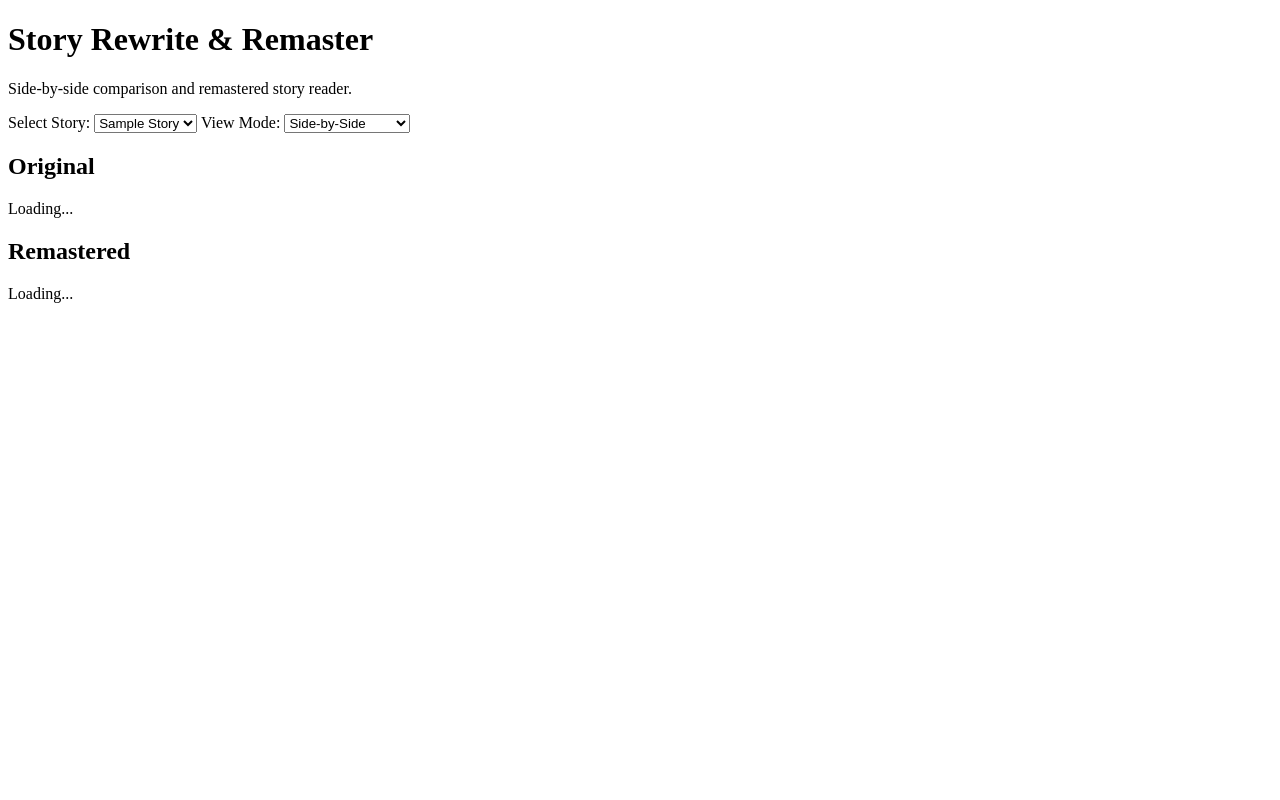
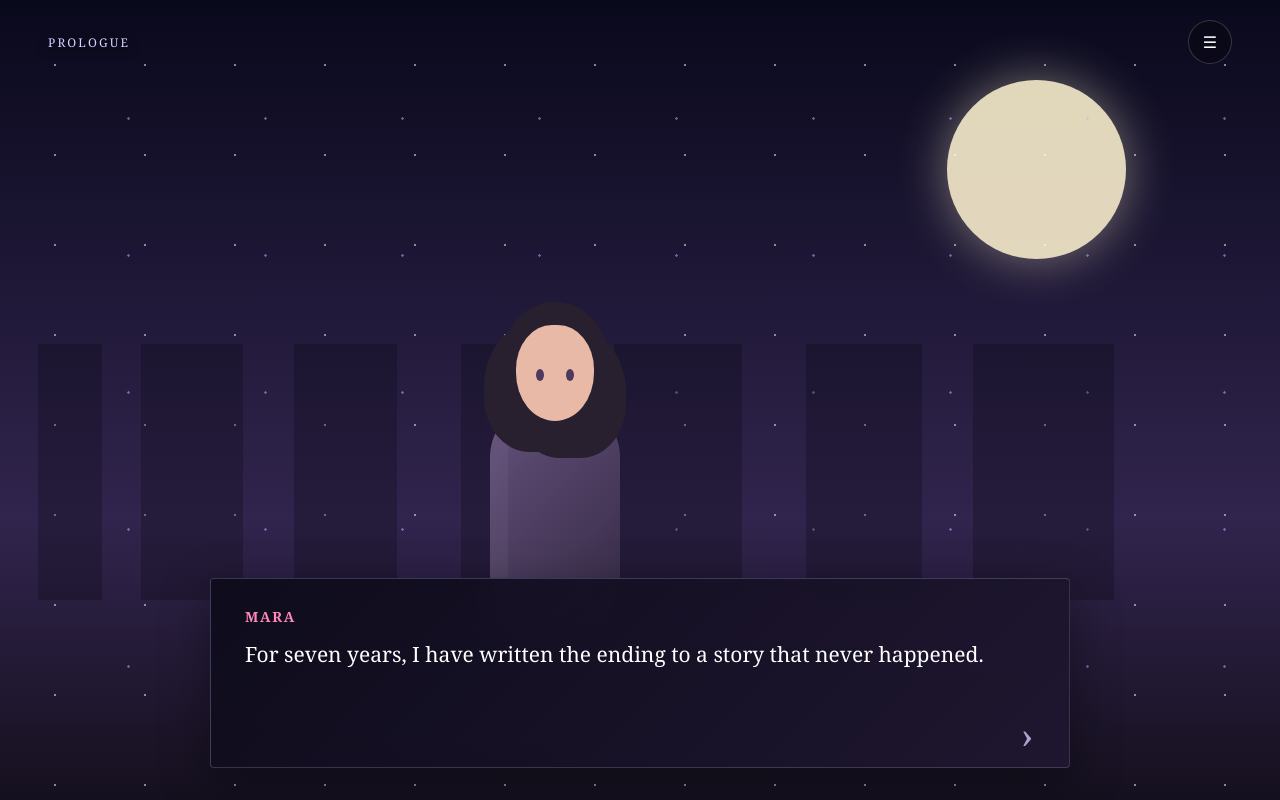
Before and after one commit to helix-dragon38/story-rewrite-remaster, a plain HTML site: page index.html in a window 1280 px wide. Drawn offline with Linux system fonts and the light colour scheme; a script that the page names is missing.

Commit message:
Build the complete Story Rewrite Remaster game and GitHub Pages interface

```diff
--- /dev/null
+++ b/assets/css/style.css
@@ -0,0 +1,278 @@
+* {
+  box-sizing: border-box;
+}
+
+:root {
+  --ink: #090711;
+  --paper: rgba(18, 14, 31, .94);
+  --lavender: #d8cfff;
+  --pink: #ff89ba;
+  --cyan: #89dce7;
+  --gold: #f4d58d;
+}
+
+html, body {
+  width: 100%;
+  min-height: 100%;
+  margin: 0;
+  background: var(--ink);
+  color: white;
+  font-family: Georgia, 'Times New Roman', serif;
+  overflow: hidden;
+}
+
+button, select {
+  font: inherit;
+}
+
+.game {
+  position: relative;
+  min-height: 100vh;
+  min-height: 100dvh;
+  overflow: hidden;
+  background: linear-gradient(160deg, #17102d 0%, #251338 55%, #080711 100%);
+}
+
+.scene-art {
+  position: absolute;
+  inset: 0;
+  transition: background .8s ease;
+}
+
+.scene-art[data-scene="rooftop"] { background: linear-gradient(180deg, #09091c, #31244d 65%, #15101e); }
+.scene-art[data-scene="station"] { background: linear-gradient(180deg, #182130, #3c3b58 60%, #15101e); }
+.scene-art[data-scene="memory"] { background: radial-gradient(circle at 50% 35%, #715780, #251934 65%, #090711); }
+.scene-art[data-scene="dawn"] { background: linear-gradient(180deg, #8c7a9e, #edb5a5 55%, #2c2841); }
+.scene-art[data-scene="archive"] { background: radial-gradient(circle at 50% 40%, #3d3159, #151020 75%); }
+
+.moon {
+  position: absolute;
+  width: clamp(90px, 14vw, 180px);
+  aspect-ratio: 1;
+  border-radius: 50%;
+  right: 12%;
+  top: 10%;
+  background: #f8edcc;
+  box-shadow: 0 0 50px rgba(248, 237, 204, .5);
+  opacity: .9;
+}
+
+.stars {
+  position: absolute;
+  inset: 0;
+  opacity: .5;
+  background-image:
+    radial-gradient(circle, white 1px, transparent 1.5px),
+    radial-gradient(circle, #b8b4ff 1px, transparent 1.5px);
+  background-size: 90px 90px, 137px 137px;
+  background-position: 10px 20px, 60px 50px;
+}
+
+.city {
+  position: absolute;
+  left: 0;
+  right: 0;
+  bottom: 25%;
+  height: 32%;
+  opacity: .28;
+  background:
+    linear-gradient(90deg,
+      transparent 0 3%, #080711 3% 8%, transparent 8% 11%, #080711 11% 19%,
+      transparent 19% 23%, #080711 23% 31%, transparent 31% 36%, #080711 36% 44%,
+      transparent 44% 48%, #080711 48% 58%, transparent 58% 63%, #080711 63% 72%,
+      transparent 72% 76%, #080711 76% 87%, transparent 87%);
+}
+
+.character {
+  position: absolute;
+  width: 170px;
+  height: 330px;
+  left: 50%;
+  bottom: 21%;
+  transform: translateX(-50%);
+  transition: transform .35s ease, opacity .35s ease;
+}
+.character.slide-left { transform: translateX(-100%); }
+.character.slide-right { transform: translateX(0); }
+.character.hidden { opacity: 0; }
+
+.hair {
+  position: absolute;
+  z-index: 2;
+  width: 112px;
+  height: 132px;
+  left: 29px;
+  top: 0;
+  border-radius: 55% 55% 45% 45%;
+  background: #28202f;
+  box-shadow: -15px 18px 0 #28202f, 15px 24px 0 #28202f;
+}
+.face {
+  position: absolute;
+  z-index: 3;
+  width: 78px;
+  height: 96px;
+  left: 46px;
+  top: 23px;
+  border-radius: 48% 48% 52% 52%;
+  background: #e8b9a6;
+}
+.eye {
+  position: absolute;
+  top: 44px;
+  width: 8px;
+  height: 12px;
+  border-radius: 50%;
+  background: #4d3b5f;
+}
+.eye.left { left: 20px; }
+.eye.right { right: 20px; }
+.body {
+  position: absolute;
+  width: 130px;
+  height: 230px;
+  left: 20px;
+  bottom: 0;
+  border-radius: 55px 55px 18px 18px;
+  background: linear-gradient(135deg, #65517c, #332943);
+  box-shadow: inset 18px 0 rgba(255,255,255,.04);
+}
+
+.hud {
+  position: absolute;
+  z-index: 5;
+  left: 0;
+  right: 0;
+  top: 0;
+  display: flex;
+  justify-content: space-between;
+  align-items: center;
+  padding: 20px clamp(18px, 4vw, 48px);
+}
+.chapter {
+  letter-spacing: .18em;
+  font-size: 12px;
+  color: var(--lavender);
+  text-shadow: 0 2px 12px #000;
+}
+.icon-button {
+  width: 44px;
+  height: 44px;
+  border: 1px solid rgba(255,255,255,.18);
+  border-radius: 50%;
+  background: rgba(9,7,17,.45);
+  color: white;
+  cursor: pointer;
+  backdrop-filter: blur(8px);
+}
+
+.dialogue-panel {
+  position: absolute;
+  z-index: 4;
+  left: 50%;
+  bottom: clamp(18px, 4vh, 44px);
+  width: min(860px, calc(100% - 36px));
+  min-height: 190px;
+  transform: translateX(-50%);
+  padding: 28px 58px 24px 34px;
+  border: 1px solid rgba(216,207,255,.2);
+  border-radius: 4px;
+  background: linear-gradient(135deg, rgba(14,11,27,.96), rgba(31,23,48,.94));
+  box-shadow: 0 16px 50px rgba(0,0,0,.38);
+  backdrop-filter: blur(14px);
+}
+.speaker {
+  margin-bottom: 12px;
+  color: var(--pink);
+  font-size: 14px;
+  font-weight: bold;
+  letter-spacing: .12em;
+  text-transform: uppercase;
+}
+.dialogue {
+  min-height: 58px;
+  margin: 0;
+  font-size: clamp(17px, 2vw, 21px);
+  line-height: 1.55;
+}
+.continue-button {
+  position: absolute;
+  right: 24px;
+  bottom: 18px;
+  width: 36px;
+  height: 36px;
+  border: 0;
+  border-radius: 50%;
+  background: transparent;
+  color: var(--lavender);
+  font-size: 38px;
+  line-height: 28px;
+  cursor: pointer;
+  animation: pulse 1.2s infinite;
+}
+@keyframes pulse { 50% { transform: translateY(5px); opacity: .6; } }
+
+.choices {
+  display: grid;
+  gap: 8px;
+  margin-top: 14px;
+}
+.choice {
+  border: 1px solid rgba(216,207,255,.22);
+  border-radius: 3px;
+  padding: 12px 14px;
+  background: rgba(255,255,255,.04);
+  color: white;
+  text-align: left;
+  cursor: pointer;
+  transition: .18s ease;
+}
+.choice:hover, .choice:focus {
+  border-color: var(--pink);
+  background: rgba(255,137,186,.12);
+  transform: translateX(4px);
+}
+
+.menu, .ending {
+  position: fixed;
+  z-index: 20;
+  inset: 0;
+  display: grid;
+  place-items: center;
+  background: rgba(6,5,12,.76);
+  backdrop-filter: blur(12px);
+}
+.hidden { display: none !important; }
+.menu-card, .ending-card {
+  width: min(420px, calc(100% - 36px));
+  padding: 38px;
+  border: 1px solid rgba(216,207,255,.25);
+  background: #171225;
+  box-shadow: 0 24px 80px rgba(0,0,0,.5);
+  text-align: center;
+}
+.menu-card h2 { margin-top: 0; color: var(--lavender); }
+.menu-card button, .ending-card button {
+  width: 100%;
+  margin: 7px 0;
+  padding: 13px;
+  border: 1px solid rgba(216,207,255,.18);
+  background: rgba(255,255,255,.04);
+  color: white;
+  cursor: pointer;
+}
+.menu-card button:hover, .ending-card button:hover { background: rgba(255,137,186,.13); }
+.menu-status { min-height: 20px; margin-top: 12px; color: var(--gold); font-size: 14px; }
+.ending-card { width: min(560px, calc(100% - 36px)); }
+.ending-kicker { letter-spacing: .25em; color: var(--pink); font-size: 12px; }
+.ending-card h1 { margin: 12px 0; font-size: clamp(32px, 8vw, 62px); }
+.ending-card p:not(.ending-kicker) { line-height: 1.7; }
+
+@media (max-width: 600px) {
+  .character { bottom: 31%; transform: translateX(-50%) scale(.78); }
+  .character.slide-left { transform: translateX(-82%) scale(.78); }
+  .character.slide-right { transform: translateX(-18%) scale(.78); }
+  .dialogue-panel { bottom: 12px; min-height: 220px; padding: 22px 46px 18px 22px; }
+  .moon { right: 6%; top: 13%; }
+  .city { bottom: 40%; }
+}
--- /dev/null
+++ b/assets/js/app.js
@@ -0,0 +1,122 @@
+const story = [
+  { scene:'rooftop', chapter:'PROLOGUE', speaker:'Mara', text:'For seven years, I have written the ending to a story that never happened.', character:'left' },
+  { scene:'rooftop', chapter:'PROLOGUE', speaker:'Mara', text:'Every night, the same rooftop. Every night, the same empty sky. And tonight, someone has left a key beside me.', character:'left' },
+  { scene:'rooftop', chapter:'PROLOGUE', speaker:'??', text:'You kept it safe, Mara. The last page of the story.', character:'right' },
+  { scene:'rooftop', chapter:'CHAPTER I · THE KEY', speaker:'Mara', text:'The voice belonged to Eli—my oldest friend, except that Eli disappeared when we were sixteen.', character:'hidden' },
+  { scene:'rooftop', chapter:'CHAPTER I · THE KEY', speaker:'Eli', text:'We have one hour before sunrise. After that, the world will remember the ending I wrote instead of the life we lived.', character:'right', choices:[
+    { text:'Ask why Eli returned.', next:5, trust:1 },
+    { text:'Demand to know who wrote the ending.', next:6, courage:1 }
+  ] },
+  { scene:'station', chapter:'CHAPTER I · THE KEY', speaker:'Mara', text:'“Because you were the only person I trusted to change it,” Eli says.', character:'right' },
+  { scene:'archive', chapter:'CHAPTER I · THE KEY', speaker:'Mara', text:'“Someone in the Archive,” Eli answers. “They edit memories and call it peace.”', character:'right' },
+  { scene:'station', chapter:'CHAPTER II · THE OLD STATION', speaker:'Eli', text:'The tram will take us beneath the city. The question is whether you are willing to ride.', character:'right', choices:[
+    { text:'Board the tram with Eli.', next:8, trust:1 },
+    { text:'Search the platform for another way.', next:9, courage:1 }
+  ] },
+  { scene:'station', chapter:'CHAPTER II · THE OLD STATION', speaker:'Narrator', text:'Mara and Eli board the silent tram. Statues of forgotten people watch through the glass.', character:'right' },
+  { scene:'station', chapter:'CHAPTER II · THE OLD STATION', speaker:'Mara', text:'A service tunnel leads toward the Archive. Its rusted sign reads: “DO NOT FORGET.”', character:'left' },
+  { scene:'archive', chapter:'CHAPTER III · THE ARCHIVE', speaker:'Archivist', text:'You came for the original manuscript. A dangerous thing—a story that remembers what the world has forgotten.', character:'hidden' },
+  { scene:'archive', chapter:'CHAPTER III · THE ARCHIVE', speaker:'Eli', text:'The final page is missing. Mara, did you ever find it—or did you write it?', character:'right' },
+  { scene:'archive', chapter:'CHAPTER III · THE ARCHIVE', speaker:'Mara', text:'Beneath the Archive, I discover the truth: I am not preserving the story. I am living inside it.', character:'left', choices:[
+    { text:'Restore the world and lose my memories.', next:13, trust:1, courage:-1 },
+    { text:'Keep the rewritten ending and save Eli.', next:14, trust:-1, courage:1 }
+  ] },
+  { scene:'dawn', chapter:'ENDING · DAWN', speaker:'Narrator', text:'Mara turns the first page back into reality. Eli fades, not because he was false—but because his story has finally begun elsewhere.', character:'hidden', ending:'The Dawn Remembers', endingText:'The world awakens with scars instead of perfect seams. People begin to remember each other, and Mara carries Eli’s laughter into the morning.' },
+  { scene:'memory', chapter:'ENDING · THE SECOND AUTHOR', speaker:'Mara', text:'I close the manuscript. The rewritten world remains—but one line changes everything.', character:'left', ending:'The Second Author', endingText:'Mara becomes the keeper of the untold. Eli lives, and the city learns that a peaceful ending can be imperfect—and still belong to everyone.' }
+];
+
+const $ = id => document.getElementById(id);
+const scene = $('scene-art');
+const speaker = $('speaker');
+const dialogue = $('dialogue');
+const choices = $('choices');
+const continueButton = $('continue-button');
+const character = $('character');
+let index = 0;
+let stats = { trust: 0, courage: 0 };
+let typing = false;
+let fullText = '';
+
+function setCharacter(position) {
+  character.className = 'character';
+  if (position === 'hidden') character.classList.add('hidden');
+  if (position === 'left') character.classList.add('slide-left');
+  if (position === 'right') character.classList.add('slide-right');
+}
+
+function typeText(text) {
+  typing = true;
+  fullText = text;
+  dialogue.textContent = '';
+  let i = 0;
+  const speed = window.matchMedia('(pointer: coarse)').matches ? 12 : 18;
+  const timer = setInterval(() => {
+    dialogue.textContent += text.charAt(i);
+    i++;
+    if (i >= text.length) { clearInterval(timer); typing = false; }
+  }, speed);
+}
+
+function showNode(nextIndex = index) {
+  index = nextIndex;
+  const node = story[index];
+  if (!node) return;
+
+  scene.dataset.scene = node.scene;
+  $('chapter').textContent = node.chapter;
+  speaker.textContent = node.speaker;
+  choices.innerHTML = '';
+  setCharacter(node.character || 'hidden');
+
+  if (node.choices) {
+    continueButton.classList.add('hidden');
+    node.choices.forEach(choice => {
+      const button = document.createElement('button');
+      button.className = 'choice';
+      button.textContent = choice.text;
+      button.onclick = () => {
+        stats.trust += choice.trust || 0;
+        stats.courage += choice.courage || 0;
+        showNode(choice.next);
+      };
+      choices.appendChild(button);
+    });
+  } else {
+    continueButton.classList.remove('hidden');
+  }
+
+  typeText(node.text);
+
+  if (node.ending) {
+    continueButton.onclick = () => showEnding(node);
+  } else {
+    continueButton.onclick = () => {
+      if (typing) {
+        dialogue.textContent = fullText;
+        typing = false;
+      } else {
+        showNode(index + 1);
+      }
+    };
+  }
+}
+
+function showEnding(node) {
+  $('ending-title').textContent = node.ending;
+  $('ending-text').textContent = node.endingText;
+  $('ending').classList.remove('hidden');
+}
+
+$('menu-button').onclick = () => $('menu').classList.remove('hidden');
+$('continue-game').onclick = () => $('menu').classList.add('hidden');
+$('restart-game').onclick = () => { stats = { trust:0, courage:0 }; $('menu').classList.add('hidden'); showNode(0); };
+$('save-game').onclick = () => { localStorage.setItem('storyRewriteSave', JSON.stringify({ index, stats })); $('menu-status').textContent = 'Progress saved.'; };
+$('load-game').onclick = () => {
+  const save = JSON.parse(localStorage.getItem('storyRewriteSave') || 'null');
+  if (!save) { $('menu-status').textContent = 'No saved progress found.'; return; }
+  index = save.index; stats = save.stats || { trust:0, courage:0 }; $('menu-status').textContent = 'Progress loaded.';
+  $('menu').classList.add('hidden'); showNode(index);
+};
+$('play-again').onclick = () => { $('ending').classList.add('hidden'); stats = { trust:0, courage:0 }; showNode(0); };
+
+showNode(0);
--- a/index.html
+++ b/index.html
@@ -1,45 +1,57 @@
 <!DOCTYPE html>
 <html lang="en">
 <head>
-  <meta charset="UTF-8" />
-  <meta name="viewport" content="width=device-width, initial-scale=1.0" />
-  <title>Story Rewrite & Remaster</title>
-  <link rel="stylesheet" href="assets/css/style.css" />
+  <meta charset="UTF-8">
+  <meta name="viewport" content="width=device-width, initial-scale=1.0">
+  <meta name="theme-color" content="#090711">
+  <title>Story Rewrite: Remaster</title>
+  <link rel="stylesheet" href="assets/css/style.css">
 </head>
 <body>
-  <header class="site-header">
-    <h1>Story Rewrite &amp; Remaster</h1>
-    <p>Side-by-side comparison and remastered story reader.</p>
-  </header>
+  <main id="game" class="game">
+    <div class="scene-art" id="scene-art" aria-hidden="true">
+      <div class="moon"></div>
+      <div class="stars"></div>
+      <div class="city"></div>
+      <div class="character" id="character">
+        <div class="hair"></div>
+        <div class="face"><span class="eye left"></span><span class="eye right"></span></div>
+        <div class="body"></div>
+      </div>
+    </div>
 
-  <main class="container">
-    <section class="controls">
-      <label for="story-select">Select Story:</label>
-      <select id="story-select">
-        <option value="sample">Sample Story</option>
-      </select>
+    <header class="hud">
+      <div class="chapter" id="chapter">PROLOGUE</div>
+      <button id="menu-button" class="icon-button" aria-label="Open menu">☰</button>
+    </header>
 
-      <label for="view-mode">View Mode:</label>
-      <select id="view-mode">
-        <option value="side-by-side">Side-by-Side</option>
-        <option value="remastered-only">Remastered Only</option>
-        <option value="original-only">Original Only</option>
-      </select>
+    <section class="dialogue-panel" id="dialogue-panel">
+      <div class="speaker" id="speaker">Unknown</div>
+      <p class="dialogue" id="dialogue"></p>
+      <div class="choices" id="choices"></div>
+      <button class="continue-button" id="continue-button" aria-label="Continue">›</button>
     </section>
 
-    <section id="reader" class="reader-grid side-by-side">
-      <article class="pane" id="original-pane">
-        <h2>Original</h2>
-        <div id="original-content" class="story-text">Loading...</div>
-      </article>
+    <div class="menu hidden" id="menu">
+      <div class="menu-card">
+        <h2>Game Menu</h2>
+        <button id="continue-game">Continue</button>
+        <button id="restart-game">Restart Story</button>
+        <button id="save-game">Save Progress</button>
+        <button id="load-game">Load Progress</button>
+        <div class="menu-status" id="menu-status"></div>
+      </div>
+    </div>
 
-      <article class="pane" id="remastered-pane">
-        <h2>Remastered</h2>
-        <div id="remastered-content" class="story-text">Loading...</div>
-      </article>
-    </section>
+    <div class="ending hidden" id="ending">
+      <div class="ending-card">
+        <p class="ending-kicker">STORY COMPLETE</p>
+        <h1 id="ending-title"></h1>
+        <p id="ending-text"></p>
+        <button id="play-again">Rewrite the Story</button>
+      </div>
+    </div>
   </main>
-
   <script src="assets/js/app.js"></script>
 </body>
 </html>
```
Also changed, not shown: 1 other file.
